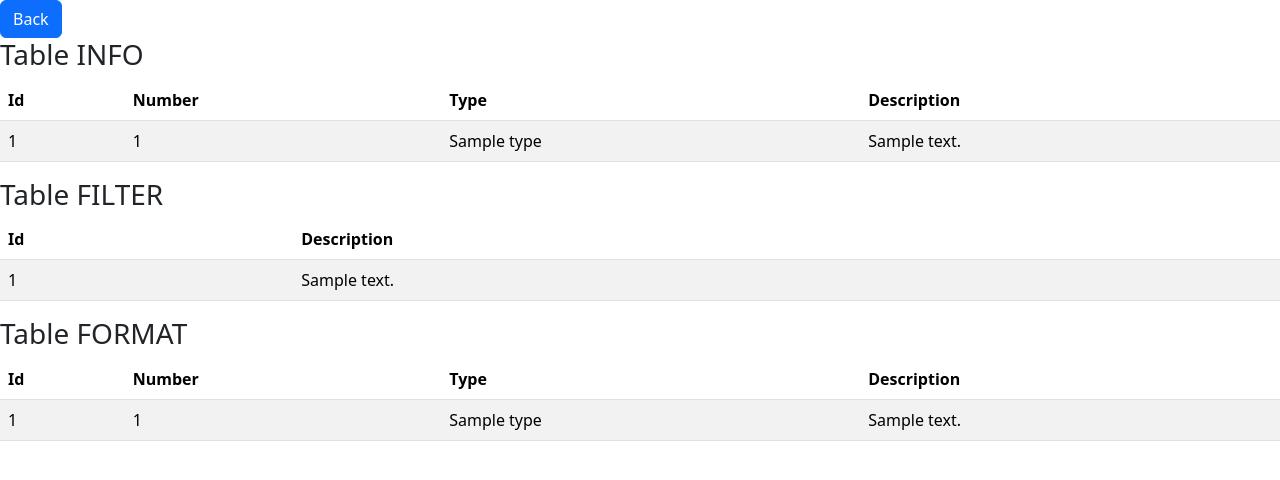
After one commit to thomasverardo/Ita_Biobank, a Django app: template sequences/templates/sequences/metadata.html in a window 1280 px wide. The commit adds this page. Shown: the top 480 px of the page. Run offline with Django 4.2, Linux system fonts and the light colour scheme; the template is opened without the code that fills it: most values are stand-ins (such as "Sample title", 1, 10 or a date in 2020); some libraries are stand-ins or nearby versions.

Commit message:
addedd metadata tables

```diff
--- a/biobank/urls.py
+++ b/biobank/urls.py
@@ -1,5 +1,5 @@
 from django.urls import path
-from sequences.views import display_sequences, insert_vcf_file, add_patient, export_csv, add_phenotype, AuthenticationLogin, logout_view
+from sequences.views import display_sequences, insert_vcf_file, add_patient, export_csv, add_phenotype, AuthenticationLogin, logout_view, metadata
 from django.contrib import admin
 
 urlpatterns = [
@@ -9,6 +9,7 @@ urlpatterns = [
     path('add_person/', add_patient, name='add_person'),
     path('add_phenotype/', add_phenotype, name='add_phenotype'),
     path('export-csv/', export_csv, name='export_csv'),
+    path('metadata/', metadata, name='metadata'),
     path('login/', AuthenticationLogin.as_view(), name='login'),
     # path('logout/', logout_view.as_view(), name='logout')
     path("logout", logout_view, name= "logout"),
--- /dev/null
+++ b/sequences/templates/sequences/metadata.html
@@ -0,0 +1,84 @@
+<!DOCTYPE html>
+<html lang="en">
+<head>
+  <meta charset="UTF-8">
+  <title>Metadata</title>
+  <!-- <link href="../../../node_modules/bootstrap/dist/css/bootstrap.min.css" >   -->
+  <link href="https://cdn.jsdelivr.net/npm/bootstrap@5.3.0-alpha1/dist/css/bootstrap.min.css" rel="stylesheet" integrity="sha384-GLhlTQ8iRABdZLl6O3oVMWSktQOp6b7In1Zl3/Jr59b6EGGoI1aFkw7cmDA6j6gD" crossorigin="anonymous">
+</head>
+<body>
+
+
+<a href="{% url 'display_sequences' %}" class="btn btn-primary">Back</a>
+
+<h3>Table INFO</h3>
+<div class="table-responsive">
+
+  <table class="table table-striped table-hover">
+    <thead>
+      <tr>
+        <th>Id</th>
+        <th>Number</th>
+        <th>Type</th>
+        <th>Description</th>
+      </tr>
+    </thead>
+    <tbody>
+      {% for pat in info %}
+      <tr>
+        <td>{{ pat.id }}</td>
+        <td>{{ pat.number }}</td>
+        <td>{{ pat.type }}</td>
+        <td>{{ pat.description }}</td>
+      </tr>
+      {% endfor %}
+    </tbody>
+  </table>
+
+
+
+  <h3>Table FILTER </h3>
+  <table class="table table-striped table-hover">
+    <thead>
+      <tr>
+        <th>Id</th>
+        <th>Description</th>
+      </tr>
+    </thead>
+    <tbody>
+      {% for pat in filter %}
+      <tr>
+        <td>{{ pat.id }}</td>
+        <td>{{ pat.description }}</td>
+
+      </tr>
+      {% endfor %}
+    </tbody>
+  </table>
+
+
+
+
+  <h3>Table FORMAT</h3>
+  <table class="table table-striped table-hover">
+    <thead>
+        <tr>
+          <th>Id</th>
+          <th>Number</th>
+          <th>Type</th>
+          <th>Description</th>
+        </tr>
+      </thead>
+      <tbody>
+        {% for pat in format %}
+        <tr>
+          <td>{{ pat.id }}</td>
+          <td>{{ pat.number }}</td>
+          <td>{{ pat.type }}</td>
+          <td>{{ pat.description }}</td>
+        </tr>
+        {% endfor %}
+      </tbody>
+  </table>
+
+</div>
```
Also changed, not shown: insert_static.txt (added, +20 -0 lines), sequences/models.py (+17 -0 lines), sequences/templates/sequences/display_sequences.html (+5 -2 lines), sequences/views.py (+13 -1 lines), sequences/migrations/0002_filter_format_info.py (added), sequences/migrations/0003_alter_filter_description_alter_filter_id_and_more.py (added).
